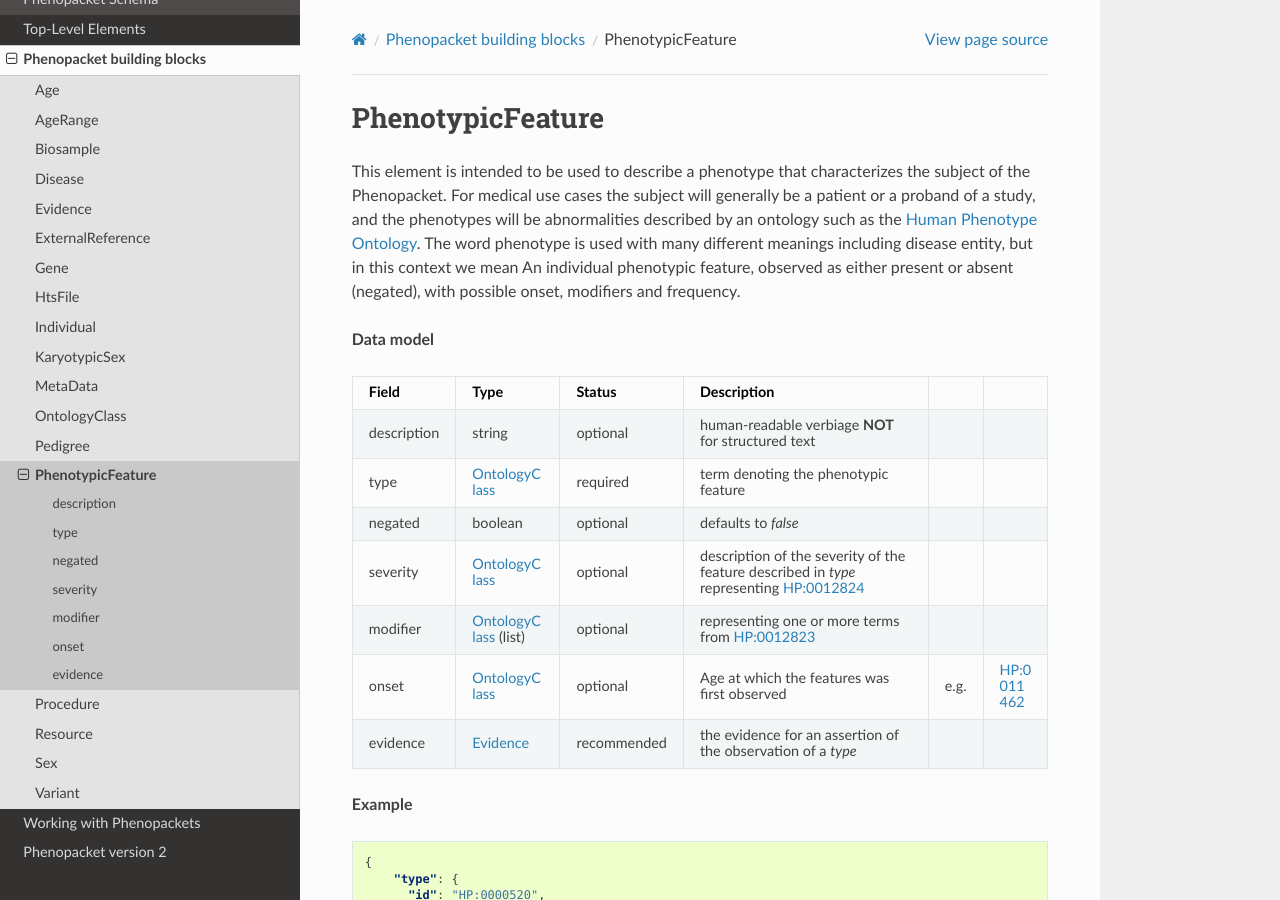
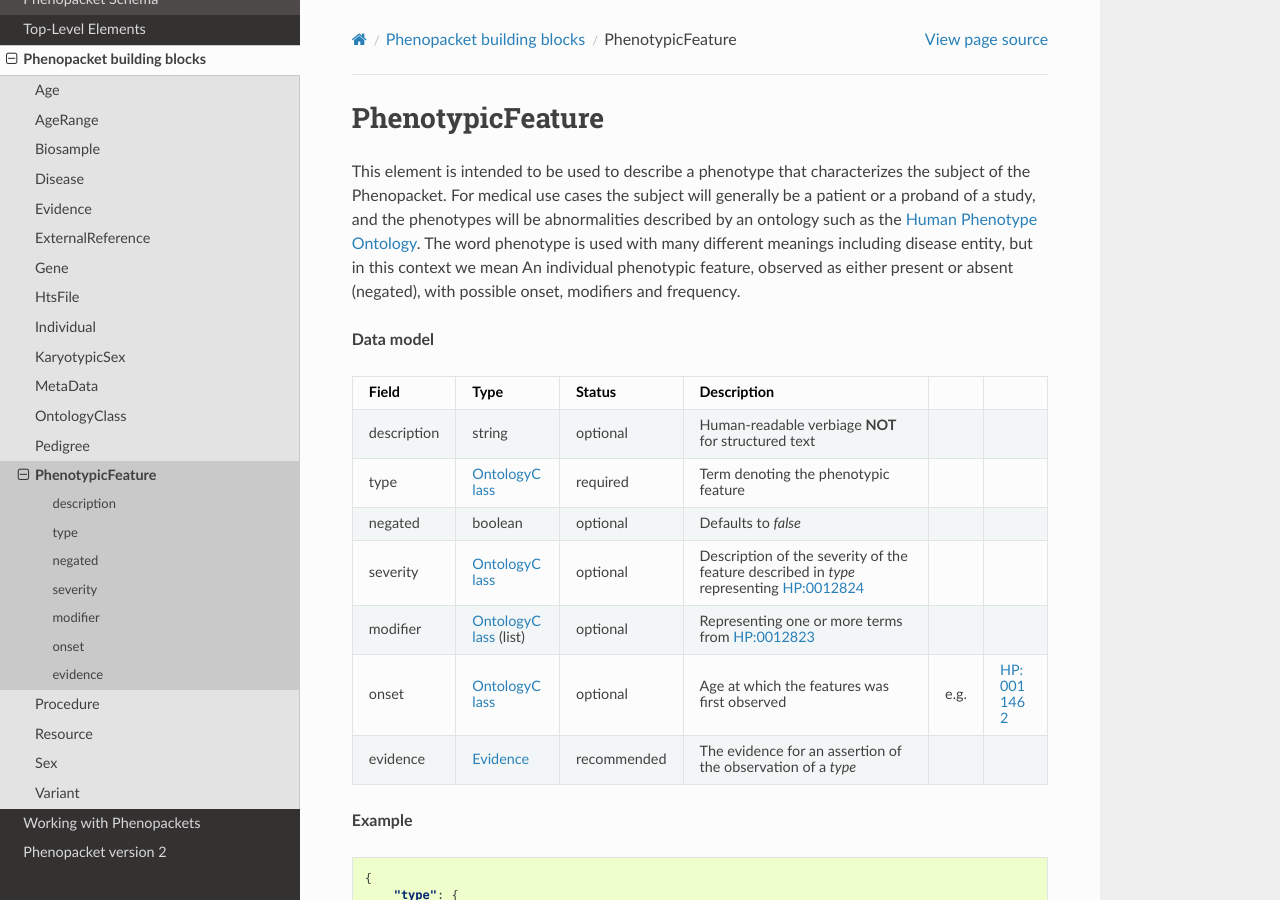
Before and after one commit to phenopackets/phenopacket-schema, a Sphinx documentation site: the page built from docs/phenotype.rst, in a window 1280 px wide and 900 px high. Built offline with Sphinx 7.4.7 and the Read the Docs theme 2.0.0, drawn with Linux system fonts in a browser that asks for light colours.

Commit message:
Update phenotype.rst
Capitalizing table description for consistency

```diff
--- a/docs/phenotype.rst
+++ b/docs/phenotype.rst
@@ -18,13 +18,13 @@
 .. csv-table::
    :header: Field, Type, Status, Description
 
-    description, string, optional, human-readable verbiage **NOT** for structured text
-    type, :ref:`rstontologyclass`, required, term denoting the phenotypic feature
-    negated, boolean, optional, defaults to `false`
-    severity, :ref:`rstontologyclass`, optional, description of the severity of the feature described in `type` representing `HP:0012824  <https://hpo.jax.org/app/browse/term/HP:0012824>`_
-    modifier, :ref:`rstontologyclass` (list), optional, representing one or more terms from `HP:0012823 <https://hpo.jax.org/app/browse/term/HP:0012823>`_
+    description, string, optional, Human-readable verbiage **NOT** for structured text
+    type, :ref:`rstontologyclass`, required, Term denoting the phenotypic feature
+    negated, boolean, optional, Defaults to `false`
+    severity, :ref:`rstontologyclass`, optional, Description of the severity of the feature described in `type` representing `HP:0012824  <https://hpo.jax.org/app/browse/term/HP:0012824>`_
+    modifier, :ref:`rstontologyclass` (list), optional, Representing one or more terms from `HP:0012823 <https://hpo.jax.org/app/browse/term/HP:0012823>`_
     onset, :ref:`rstontologyclass`, optional, Age at which the features was first observed, e.g., `HP:0011462  <https://hpo.jax.org/app/browse/term/HP:0011462>`_
-    evidence, :ref:`Evidence <rstevidence>`, recommended, the evidence for an assertion of the observation of a `type`
+    evidence, :ref:`Evidence <rstevidence>`, recommended, The evidence for an assertion of the observation of a `type`
 
 **Example**
 
```
